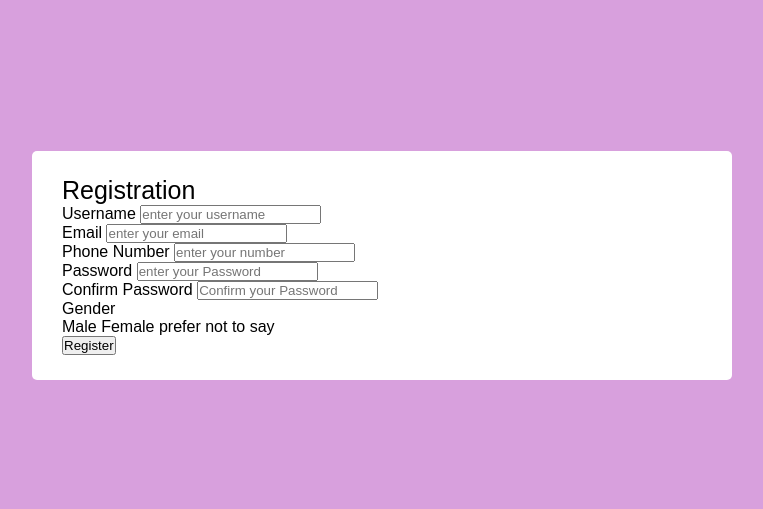
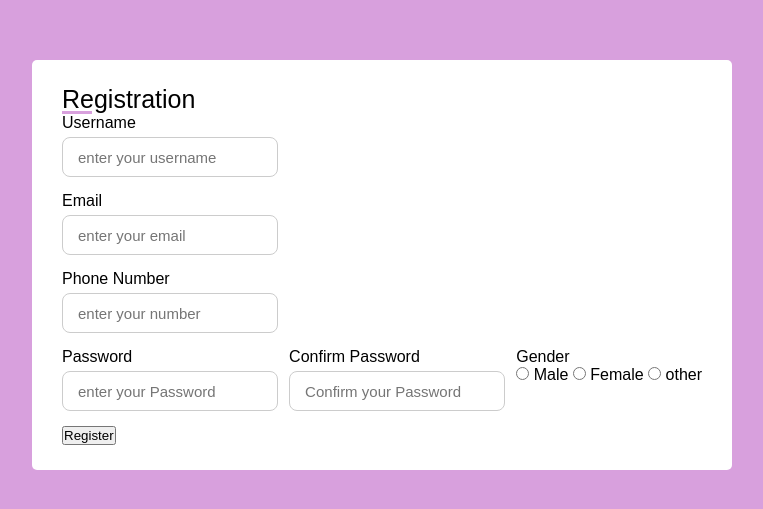
Before and after one commit to synerioh/cuzoh-best, a plain HTML site: page pages/about.html in a window 1280 px wide. Shown: the part 135-644 px from the top of the page, without its empty margins (258-1021 px from the left). Drawn offline with Linux system fonts and the light colour scheme.

Commit message:
initiate changes from command line

```diff
--- a/pages/about.css
+++ b/pages/about.css
@@ -24,3 +24,36 @@ body{
     font-weight: 500;
     position: relative;
 }
+.container .title::before{
+    content: '';
+    position: absolute;
+    left: 0;
+    bottom: 0;
+    height: 3px;
+    width: 30px;
+    background-color: rgb(216, 160, 221)
+}
+.container form .user-details{
+    display: flex;
+    flex-wrap: wrap;
+    justify-content: space-between;
+}
+.container form .user-details .input-box{
+    margin-bottom: 15px;
+    width: calc(100% / 2- 20px);
+
+}
+.container form .user-details .input-box .details{
+    display: block;
+font-weight: 500;
+margin-bottom: 5px;
+}
+.container form .user-details .input-box input{
+    height: 40px;
+    width: 100;
+    outline: none;
+    border-radius: 8px;
+    border: 1px solid #ccc;
+    padding-left: 15px;
+    font-size: 15px;
+}
--- a/pages/about.html
+++ b/pages/about.html
@@ -28,7 +28,7 @@
        <div class="user-details">
     <div class="input-box">
        <span class="details">Password</span>
-    <input type="text" placeholder="enter your Password" required>
+    <input type="password" placeholder="enter your Password" required>
  </div>
  <div class="input-box">
     <span class="details">Confirm Password</span>
@@ -37,18 +37,14 @@
 <div class="gender-details">
     <span class="gender-title">Gender</span>
     <div class="category">
-        <label for="">
-            <span class="dot one"></span>
-            <span class="gender">Male</span>
-        </label>
-        <label for="">
-            <span class="dot one"></span>
-            <span class="gender">Female</span>
-        </label>
-        <label for="">
-            <span class="dot one"></span>
-            <span class="gender">prefer not to say</span>
-        </label>
+        <input type="radio" name="gender" id="Male">
+        <label for="Male">Male</label>
+            <input type="radio" name="gender" id="Female">
+               <label for="Female">Female</label>
+  <input type="radio" name="gender" id="other">
+      <label for="other">other</label>
+
+
     </div>
 </div>
 <div class="button">
```
